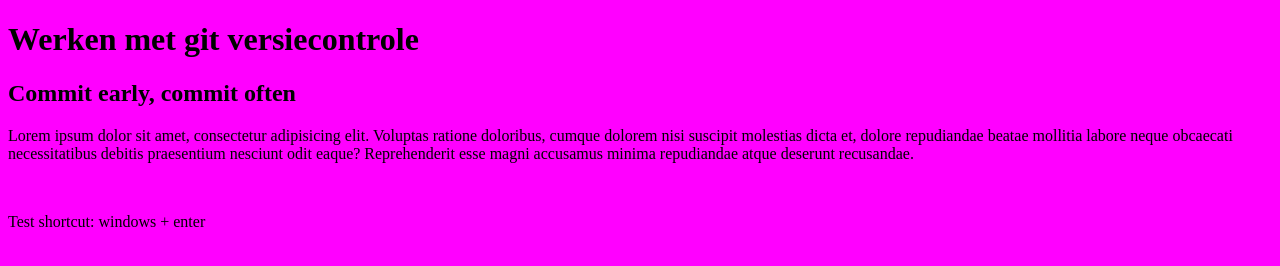
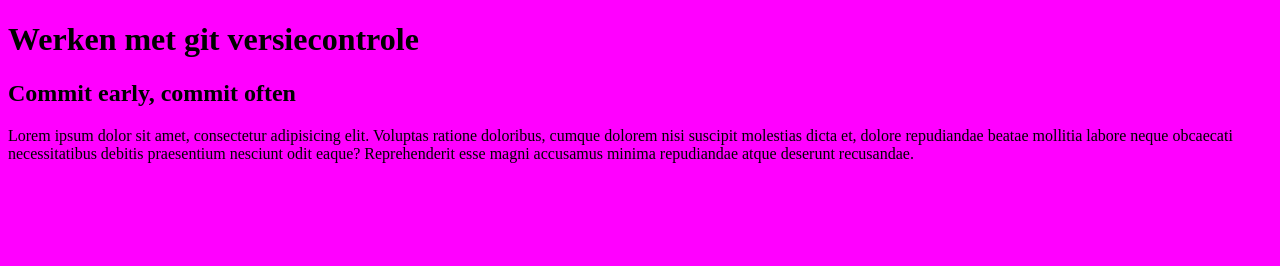
Before and after one commit to WimUCLL/module_2_git, a plain HTML site: page index.html in a window 1280 px wide. Drawn offline with Linux system fonts and the light colour scheme.

Commit message:
Shortcut voor win NOK

```diff
--- a/index.html
+++ b/index.html
@@ -14,6 +14,5 @@
         praesentium nesciunt odit eaque? Reprehenderit esse magni accusamus minima repudiandae atque deserunt
         recusandae.</p>
     <img src="img/biegun-wschodni-ZloDJXzcMGA-unsplash-2.jpg" alt="">
-    <p>Test shortcut: windows + enter</p>
 </body>
 </html>
```
